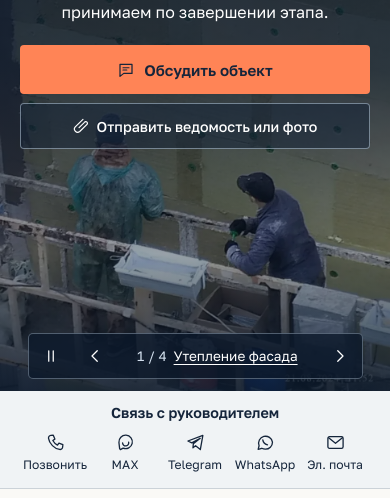
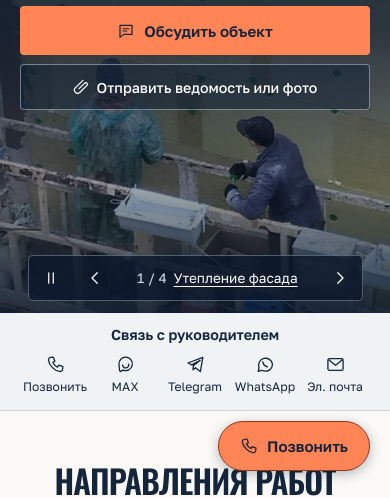
Before and after one commit to signatureq/vysotnye-raboty-ekb, a plain HTML site: page index.html in a window 390 px wide. Shown: the part 357-855 px from the top of the page. Drawn offline with Linux system fonts and the light colour scheme.

Commit message:
Add fixed mobile call button

```diff
--- a/index.html
+++ b/index.html
@@ -118,6 +118,9 @@
     <section id="contacts" class="contact-section"><div class="wrap contact-grid"><div><h2>Обсудим<br>ваш объект<span>?</span></h2><p>Вадим, руководитель. Можно сразу прислать фотографии, адрес дома или ведомость работ.</p></div><div class="contact-details"><a class="big-phone" href="tel:+79519923593">+7 951 992-35-93</a><a class="email" href="mailto:vkorsukovav@mail.ru">vkorsukovav@mail.ru</a><div class="messengers"><button data-contact="max">MAX</button><a href="https://t.me/+79519923593" target="_blank" rel="noopener">Telegram</a><a href="https://wa.me/79519923593" target="_blank" rel="noopener">WhatsApp</a></div><button class="button primary" data-contact="discussion">Подготовить обращение</button></div></div></section>
   </main>
   <footer><div class="wrap footer-inner"><span>Высотные работы</span><span>Екатеринбург</span><a href="#main">К началу страницы</a></div></footer>
+  <a class="button primary floating-call" href="tel:+79519923593">
+    <svg class="icon" aria-hidden="true"><use href="#i-phone"/></svg><span>Позвонить</span>
+  </a>
   <dialog id="gallery" aria-labelledby="gallery-title">
     <div class="gallery-shell">
       <div class="gallery-top"><h2 id="gallery-title"></h2><button id="gallery-fit" hidden>Весь кадр</button><button class="icon-button" data-close aria-label="Закрыть фотографии"><svg class="icon"><use href="#i-cross"/></svg></button></div>
--- a/styles.css
+++ b/styles.css
@@ -160,6 +160,7 @@ h2 { font-size: clamp(2.4rem,4.25vw,4.6rem); line-height: 1.09; letter-spacing:
 .footer-inner { min-height: 62px; display: flex; align-items: center; gap: 22px; color: #cad4df; font-size: .88rem; position: relative; }
 .footer-inner::before { content: ''; height: 1px; background: #4c6078; position: absolute; top: 0; left: var(--edge); right: var(--edge); }
 .footer-inner a { margin-left: auto; }
+.floating-call { display: none; }
 dialog { padding: 0; border: 0; max-height: 90dvh; max-width: calc(100vw - 28px); border-radius: 8px; color: var(--ink); background: var(--paper); }
 dialog::backdrop { background: rgba(8,19,34,.78); }
 .icon-button { padding: 9px; display: grid; place-items: center; width: 42px; height: 42px; border: 1px solid currentColor; border-radius: 50%; }
@@ -337,11 +338,44 @@ dialog::backdrop { background: rgba(8,19,34,.78); }
   #hero-photo-name { color: white; text-decoration: underline; text-underline-offset: 3px; }
 }
 @media (max-width: 540px) {
-  .hero { min-height: max(450px,calc(100svh - var(--head-height) - 97px)); }
   .hero-intro { padding-block: 26px clamp(38px,9svh,78px); }
   .hero h1 { font-size: clamp(1.96rem,8.7vw,2.94rem); }
   .hero-actions { flex-direction: column; }
   .hero-actions > * { width: min(100%,375px); }
+}
+@media (max-width: 640px), (max-width: 920px) and (orientation: landscape) and (pointer: coarse) {
+  :root {
+    --call-height: 50px;
+    --call-bottom: max(16px, env(safe-area-inset-bottom));
+    --call-clearance: calc(var(--call-height) + var(--call-bottom) + 10px);
+    scroll-padding-bottom: var(--call-clearance);
+  }
+  .floating-call {
+    display: inline-flex;
+    position: fixed;
+    z-index: 4;
+    right: max(var(--edge), env(safe-area-inset-right));
+    bottom: var(--call-bottom);
+    min-height: var(--call-height);
+    border: 1px solid #8f371c;
+    border-radius: 999px;
+    box-shadow: 0 3px 12px #0e20334d;
+  }
+  footer { padding-bottom: var(--call-clearance); }
+}
+@media (max-width: 640px) {
+  .hero { min-height: max(400px,calc(100svh - var(--head-height) - 99px - var(--call-clearance))); }
+}
+@media (max-width: 540px) and (max-height: 650px) {
+  .hero-intro { padding-block: 19px 23px; }
+}
+@media (max-width: 640px) and (max-height: 610px) and (orientation: portrait) {
+  /* Let the shortcut sit beside the contact heading while the links remain reachable. */
+  .hero-screen .strip-inner { padding-top: calc(var(--call-clearance) - 12px); }
+}
+@media (max-width: 920px) and (max-height: 510px) and (orientation: landscape) and (pointer: coarse) {
+  .floating-call { width: var(--call-height); padding: 0; }
+  .floating-call span { position: absolute; width: 1px; height: 1px; overflow: hidden; clip-path: inset(50%); white-space: nowrap; }
 }
 @media (max-width: 920px) and (max-height: 510px) {
   .hero { min-height: 0; }
```
Also changed, not shown: building.html (+3 -0 lines), contacts.html (+3 -0 lines), cooperation.html (+3 -0 lines), documents.html (+3 -0 lines), facades.html (+3 -0 lines), projects.html (+3 -0 lines), roofs.html (+3 -0 lines), seams.html (+3 -0 lines), services.html (+3 -0 lines).
